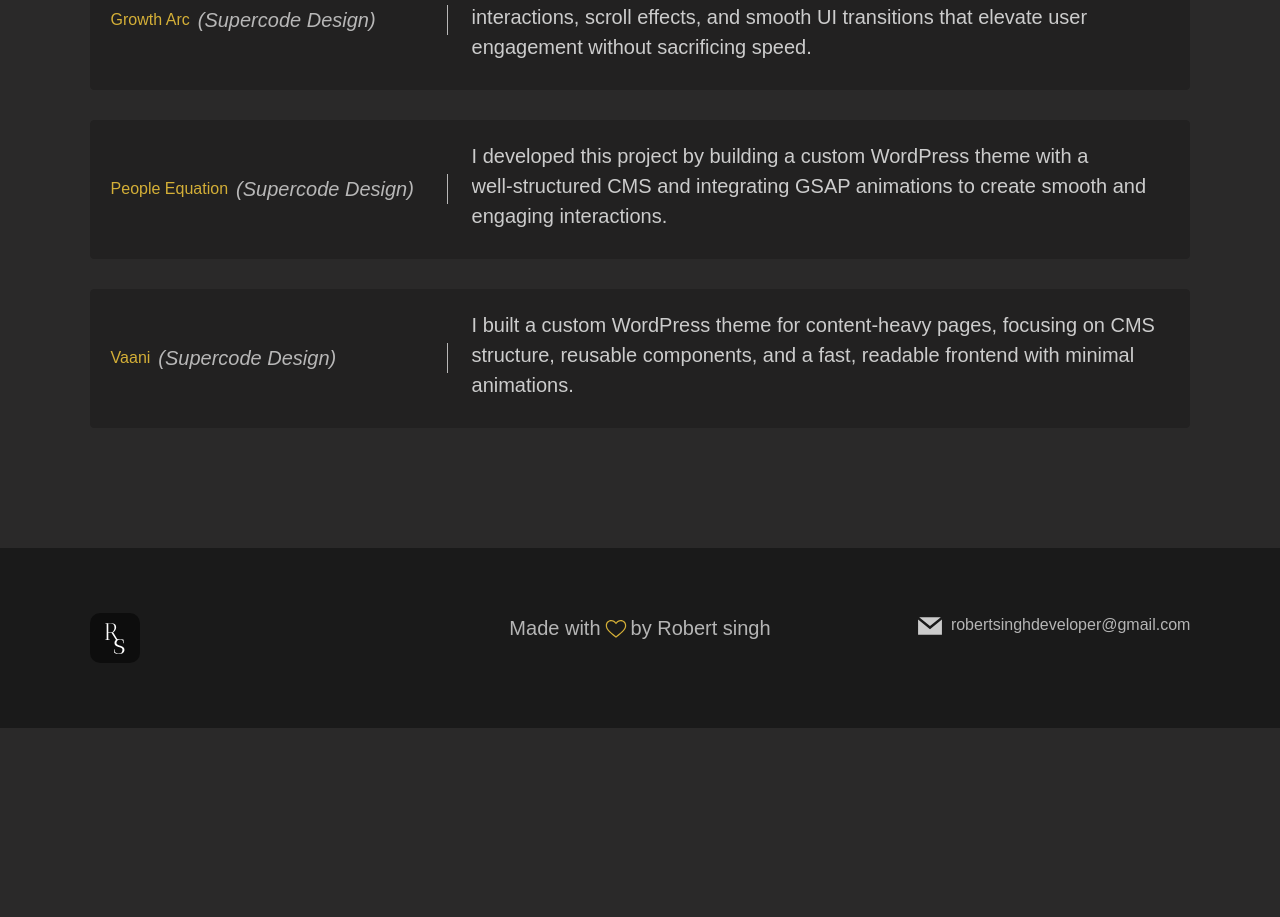
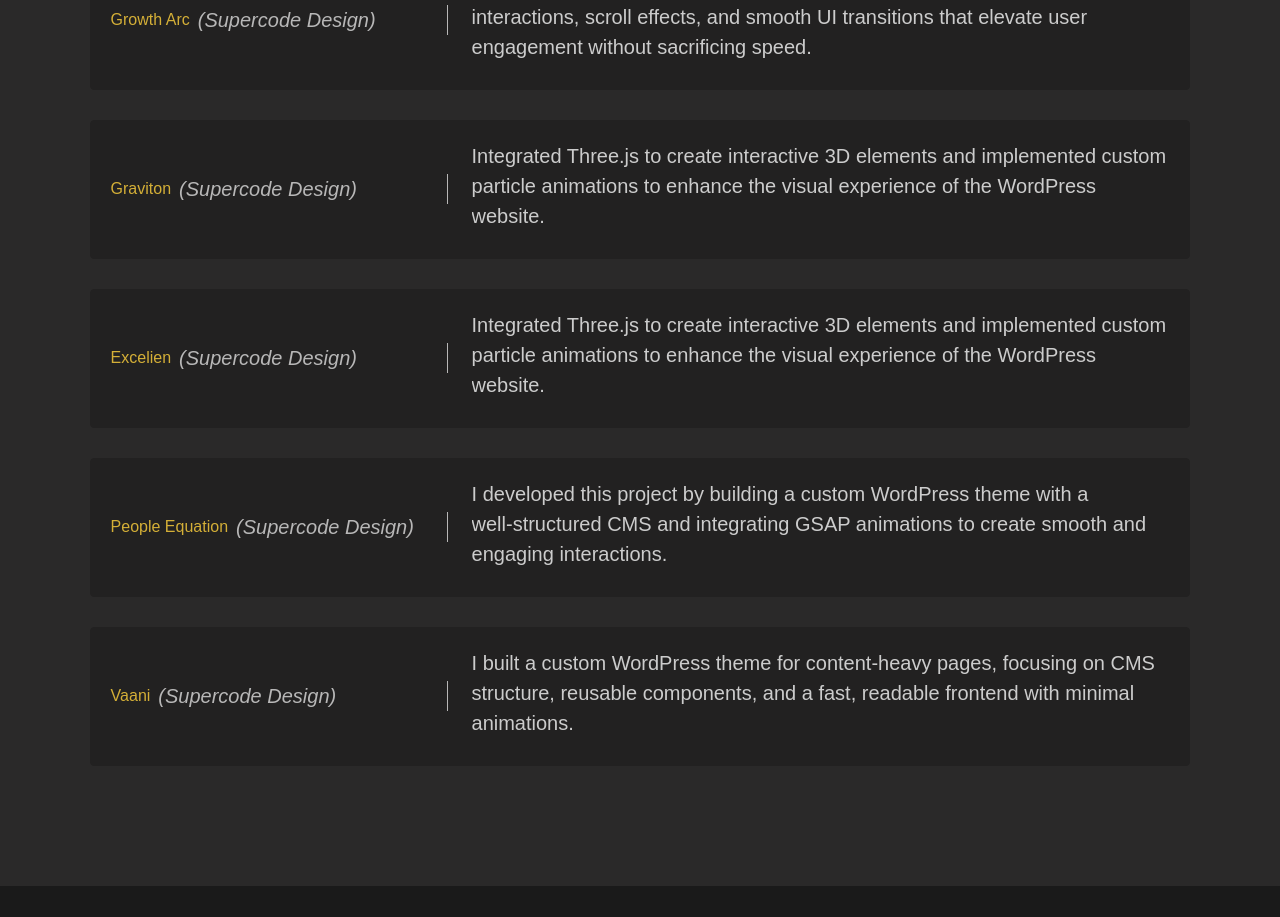
Before and after one commit to Robert-singh-dev/portfolio, a Next.js app: page / in a window 1280 px wide. Shown: the part 3468-4385 px from the top of the page. Before the commit the page ends 4196 px from the top, so only its background shows below. Built offline with nearby package versions, Linux system fonts and the light colour scheme; a web font is replaced by a local one.

Commit message:
New changes

```diff
--- a/src/app/home/components/home/Footer.jsx
+++ b/src/app/home/components/home/Footer.jsx
@@ -55,7 +55,7 @@
                     </div>
                     <div className="col-xl-4">
                         <div className="d-flex justify-content-end">
-                            <a href="mailto:robertsinghdeveloper@gmail.com">
+                            <a className="footer-mail" href="mailto:robertsinghdeveloper@gmail.com">
                                 <div className="d-flex align-itemse-center gap-2 mail-footer">
                                     <svg
                                     width="26"
--- a/src/app/home/components/home/Projects.jsx
+++ b/src/app/home/components/home/Projects.jsx
@@ -90,6 +90,46 @@
               </div>
             </div>
           </a>
+          <a href="https://gravitonspace.com/" target="_blank">
+            <div className="p-box">
+              <div className="row d-flex align-items-center">
+                <div className="col-12 col-md-4">
+                  <div className="border-right">
+                    <div className="d-flex align-items-center gap-2">
+                      <p className="text-3 color-7">Graviton</p>
+                      <p className="text-2"><i>(Supercode Design)</i></p>
+                    </div>
+                  </div>
+                </div>
+                <div className="col-12 col-md-8">
+                  <p class="text-2 color-6 animate project-p">
+                    Integrated Three.js to create interactive 3D elements and implemented custom particle
+                    animations to enhance the visual experience of the WordPress website.
+                  </p>
+                </div>
+              </div>
+            </div>
+          </a>
+          <a href="https://excelien.com/" target="_blank">
+            <div className="p-box">
+              <div className="row d-flex align-items-center">
+                <div className="col-12 col-md-4">
+                  <div className="border-right">
+                    <div className="d-flex align-items-center gap-2">
+                      <p className="text-3 color-7">Excelien</p>
+                      <p className="text-2"><i>(Supercode Design)</i></p>
+                    </div>
+                  </div>
+                </div>
+                <div className="col-12 col-md-8">
+                  <p class="text-2 color-6 animate project-p">
+                    Integrated Three.js to create interactive 3D elements and implemented custom particle
+                    animations to enhance the visual experience of the WordPress website.
+                  </p>
+                </div>
+              </div>
+            </div>
+          </a>
           <a href="https://peopleequation.io/" target="_blank">
             <div className="p-box">
               <div className="row d-flex align-items-center">
--- a/src/app/home/css/global.css
+++ b/src/app/home/css/global.css
@@ -149,6 +149,16 @@
   fill: var(--color-7);
   transition: fill 0.3s ease;
 }
+.footer-mail {
+  transition: fill 0.3s ease;
+}
+.footer-mail:hover {
+  color: var(--color-7);
+  opacity: 1;
+}
+.footer-mail:hover svg path {
+  fill: var(--color-7);
+}
 /* responsive  */
 @media (max-width: 768px) {
   .height-auto-md{
```
